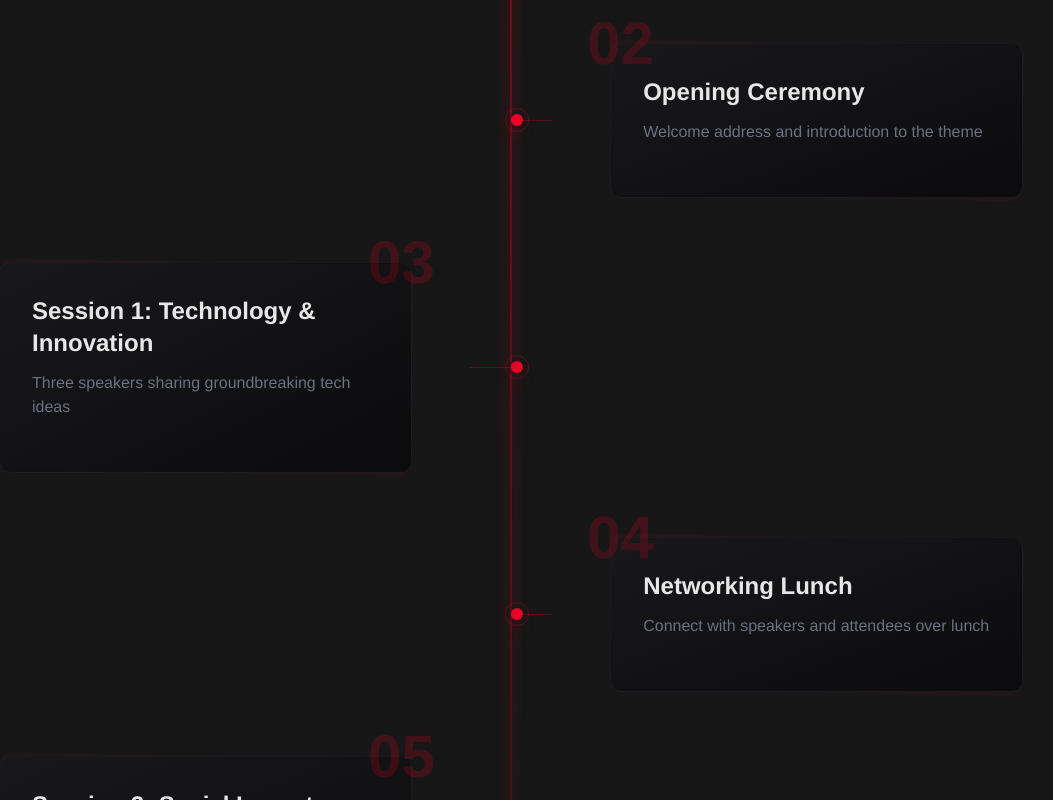
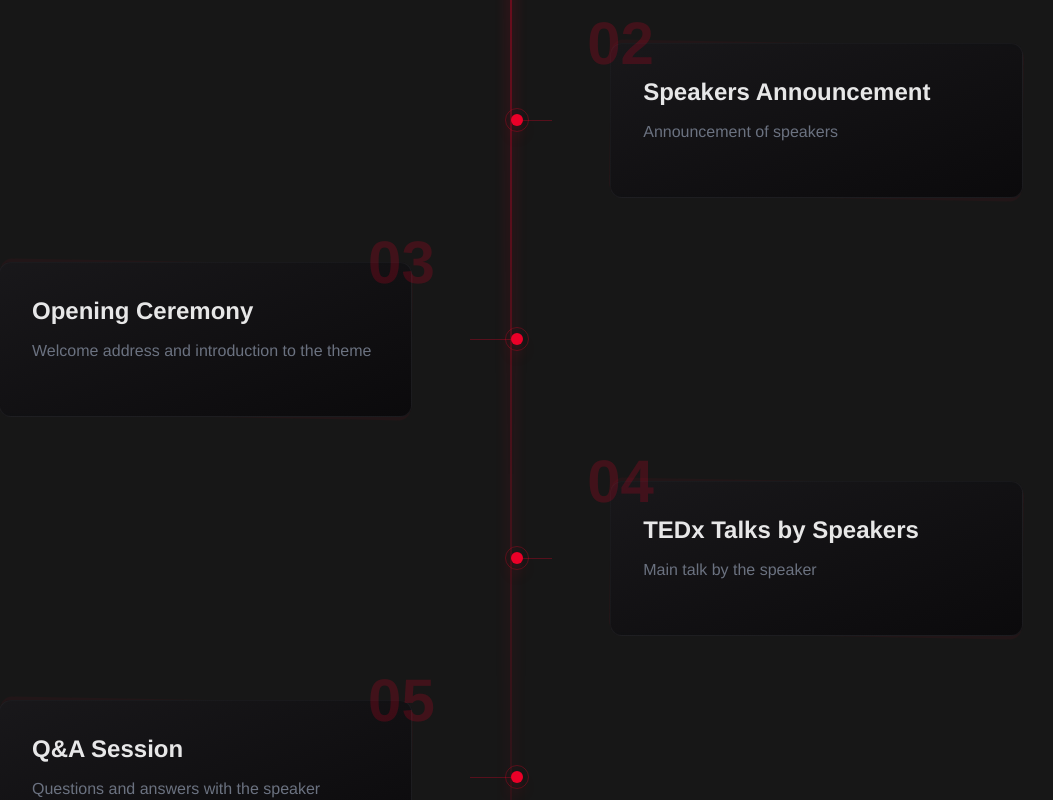
Before and after one commit to festnimbus/tedx-website2026, a Next.js app: page / in a window 1280 px wide. Shown: the part 2920-3720 px from the top of the page, without its empty margins (129-1182 px from the left). Built offline with nearby package versions, Linux system fonts and the light colour scheme.

Commit message:
improve mobile ui

```diff
--- a/app/globals.css
+++ b/app/globals.css
@@ -24,9 +24,17 @@
   position: fixed;
   top: 0;
   bottom: 0;
-  width: 100px;
+  width: 15px;
   z-index: 9999;
   pointer-events: none;
+}
+
+@media (min-width: 768px) {
+
+  .tedx-border-left,
+  .tedx-border-right {
+    width: 100px;
+  }
 }
 
 .tedx-border-left {
--- a/components/Events.tsx
+++ b/components/Events.tsx
@@ -11,38 +11,28 @@
   },
   {
     id: 2,
+    title: 'Speakers Announcement',
+    description: 'Announcement of speakers',
+  },
+  {
+    id: 3,
     title: 'Opening Ceremony',
     description: 'Welcome address and introduction to the theme',
   },
   {
-    id: 3,
-    title: 'Session 1: Technology & Innovation',
-    description: 'Three speakers sharing groundbreaking tech ideas',
-  },
-  {
     id: 4,
-    title: 'Networking Lunch',
-    description: 'Connect with speakers and attendees over lunch',
+    title: 'TEDx Talks by Speakers',
+    description: 'Main talk by the speaker',
   },
   {
     id: 5,
-    title: 'Session 2: Social Impact',
-    description: 'Stories of change-makers and social entrepreneurs',
+    title: 'Q&A Session',
+    description: 'Questions and answers with the speaker',
   },
   {
     id: 6,
-    title: 'Coffee Break & Interactive Activities',
-    description: 'Refreshments and engaging activities',
-  },
-  {
-    id: 7,
-    title: 'Session 3: Science & Future',
-    description: 'Exploring the frontiers of science and innovation',
-  },
-  {
-    id: 8,
-    title: 'Closing Ceremony & Performance',
-    description: 'Final thoughts and special cultural performance',
+    title: 'Closing Ceremony',
+    description: 'Closing remarks and thank you',
   },
 ]
 
@@ -96,27 +86,27 @@
                     >
                       {/* Card Background with layered effect */}
                       <div className="absolute inset-0 bg-tedx-red/5 rounded-xl transform rotate-1 group-hover:rotate-2 transition-transform duration-300" />
-                      <div className="relative bg-gradient-to-br from-zinc-900/90 to-zinc-950/90 backdrop-blur-sm rounded-xl p-6 md:p-8 border border-zinc-800/50 group-hover:border-tedx-red/30 transition-all duration-300">
+                      <div className="relative bg-gradient-to-br from-zinc-900/90 to-zinc-950/90 backdrop-blur-sm rounded-xl p-4 sm:p-6 md:p-8 border border-zinc-800/50 group-hover:border-tedx-red/30 transition-all duration-300">
 
                         {/* Event number indicator */}
-                        <div className={`absolute top-0 ${isLeft ? '-right-3 md:-right-6' : '-left-3 md:-left-6'} transform -translate-y-1/2`}>
-                          <span className="text-tedx-red/20 text-5xl md:text-6xl font-black select-none">
+                        <div className={`absolute top-0 ${isLeft ? '-right-2 sm:-right-3 md:-right-6' : '-left-2 sm:-left-3 md:-left-6'} transform -translate-y-1/2`}>
+                          <span className="text-tedx-red/20 text-3xl sm:text-5xl md:text-6xl font-black select-none">
                             {String(event.id).padStart(2, '0')}
                           </span>
                         </div>
 
                         {/* Title */}
-                        <h3 className="text-xl md:text-2xl font-bold mb-3 text-white/90 group-hover:text-white transition-colors duration-300 leading-tight">
+                        <h3 className="text-base sm:text-xl md:text-2xl font-bold mb-2 sm:mb-3 text-white/90 group-hover:text-white transition-colors duration-300 leading-tight">
                           {event.title}
                         </h3>
 
                         {/* Description */}
-                        <p className="text-gray-500 group-hover:text-gray-400 text-sm md:text-base leading-relaxed transition-colors duration-300">
+                        <p className="text-gray-500 group-hover:text-gray-400 text-xs sm:text-sm md:text-base leading-relaxed transition-colors duration-300">
                           {event.description}
                         </p>
 
                         {/* Subtle bottom accent */}
-                        <div className="mt-5 h-px bg-gradient-to-r from-tedx-red/0 via-tedx-red/40 to-tedx-red/0 transform scale-x-0 group-hover:scale-x-100 transition-transform duration-500 origin-center" />
+                        <div className="mt-3 sm:mt-5 h-px bg-gradient-to-r from-tedx-red/0 via-tedx-red/40 to-tedx-red/0 transform scale-x-0 group-hover:scale-x-100 transition-transform duration-500 origin-center" />
                       </div>
                     </motion.div>
                   </div>
--- a/components/Footer.tsx
+++ b/components/Footer.tsx
@@ -88,7 +88,7 @@
 
           {/* Quick Links */}
           <div>
-            <ul className="space-y-2">
+            <ul className="space-y-2 text-center sm:text-left">
               {quickLinks.map((link) => (
                 <li key={link.name}>
                   <a
--- a/components/Hero.tsx
+++ b/components/Hero.tsx
@@ -81,8 +81,8 @@
 
 export default function Hero() {
   const { ref, isInView } = useInView()
-  const [cycle, setCycle] = useState(0)
-  const [secondLineComplete, setSecondLineComplete] = useState(false)
+  // Animation runs only once on page load (cycle is constant)
+  const cycle = 0
 
   // Calculate when the second line should start (after first line finishes)
   const firstLineText = 'IDEAS WORTH'
@@ -90,18 +90,6 @@
   const typingSpeed = 80
   const firstLineDelay = 200 // Initial delay before starting
   const secondLineDelay = firstLineDelay + (firstLineText.length * typingSpeed) + 100
-
-  // Reset cycle to loop the animation
-  useEffect(() => {
-    if (secondLineComplete) {
-      const pauseBeforeRestart = 2500 // Pause for 2.5 seconds before restarting
-      const timeout = setTimeout(() => {
-        setCycle(c => c + 1)
-        setSecondLineComplete(false)
-      }, pauseBeforeRestart)
-      return () => clearTimeout(timeout)
-    }
-  }, [secondLineComplete])
 
   return (
     <section id="home" className="relative min-h-screen flex items-center bg-[#171717] overflow-hidden">
@@ -136,7 +124,7 @@
         >
           <h1 className="text-5xl sm:text-6xl md:text-7xl lg:text-8xl font-bold mb-6 leading-tight uppercase">
             <TypewriterText text={firstLineText} delay={firstLineDelay} isInView={isInView} cycle={cycle} />
-            <TypewriterText text={secondLineText} delay={secondLineDelay} isInView={isInView} cycle={cycle} onComplete={() => setSecondLineComplete(true)} />
+            <TypewriterText text={secondLineText} delay={secondLineDelay} isInView={isInView} cycle={cycle} />
           </h1>
 
           <motion.p
--- a/components/Speakers.tsx
+++ b/components/Speakers.tsx
@@ -75,7 +75,7 @@
   }
 
   return (
-    <section id="speakers" className="py-20 md:py-32 bg-[#171717] text-white overflow-hidden">
+    <section id="speakers" className="relative py-20 md:py-32 bg-[#171717] text-white overflow-hidden">
       <style jsx>{`
         @keyframes scroll-left {
           0% { transform: translateX(0); }
@@ -86,10 +86,10 @@
           100% { transform: translateX(0); }
         }
         .scroll-left {
-          animation: scroll-left 30s linear infinite;
+          animation: scroll-left 15s linear infinite;
         }
         .scroll-right {
-          animation: scroll-right 30s linear infinite;
+          animation: scroll-right 15s linear infinite;
         }
         .paused {
           animation-play-state: paused;
@@ -138,11 +138,11 @@
             {allSpeakers.map((speaker, index) => (
               <div
                 key={`${speaker.id}-${index}`}
-                className="flex-shrink-0 w-[300px] group transition-transform duration-300 hover:-translate-y-2"
+                className="flex-shrink-0 w-[220px] sm:w-[300px] group transition-transform duration-300 hover:-translate-y-2"
               >
                 <div className="relative bg-zinc-950 rounded-2xl overflow-hidden border border-zinc-800/60 hover:border-tedx-red/40 transition-all duration-400">
                   {/* Image Container */}
-                  <div className="relative h-[320px] overflow-hidden">
+                  <div className="relative h-[240px] sm:h-[320px] overflow-hidden">
                     <Image
                       src={speaker.image}
                       alt={speaker.name}
@@ -157,9 +157,9 @@
                   </div>
 
                   {/* Content */}
-                  <div className="p-5 relative">
+                  <div className="p-3 sm:p-5 relative">
                     {/* Name with underline effect */}
-                    <h3 className="text-xl font-bold text-white mb-1 relative inline-block">
+                    <h3 className="text-base sm:text-xl font-bold text-white mb-1 relative inline-block">
                       {speaker.name}
                       <span className="absolute bottom-0 left-0 w-0 h-px bg-tedx-red group-hover:w-full transition-all duration-300" />
                     </h3>
@@ -177,9 +177,9 @@
             ))}
           </div>
 
-          {/* Gradient Overlays for fade effect */}
-          <div className="absolute left-0 top-0 bottom-0 w-24 md:w-40 bg-gradient-to-r from-black via-black/80 to-transparent pointer-events-none z-10" />
-          <div className="absolute right-0 top-0 bottom-0 w-24 md:w-40 bg-gradient-to-l from-black via-black/80 to-transparent pointer-events-none z-10" />
+          {/* Gradient Overlays for fade effect - hidden on mobile */}
+          <div className="absolute left-0 top-0 bottom-0 w-40 bg-gradient-to-r from-black via-black/80 to-transparent pointer-events-none z-10 hidden md:block" />
+          <div className="absolute right-0 top-0 bottom-0 w-40 bg-gradient-to-l from-black via-black/80 to-transparent pointer-events-none z-10 hidden md:block" />
 
           {/* Direction indicator */}
           <div className="flex justify-center mt-8 gap-3">
@@ -202,6 +202,8 @@
           </div>
         </div>
       </div>
+      {/* Bottom gradient for seamless blend with next section */}
+      <div className="absolute bottom-0 left-0 right-0 h-24 bg-gradient-to-t from-[#171717] to-transparent pointer-events-none" />
     </section>
   )
 }
```
